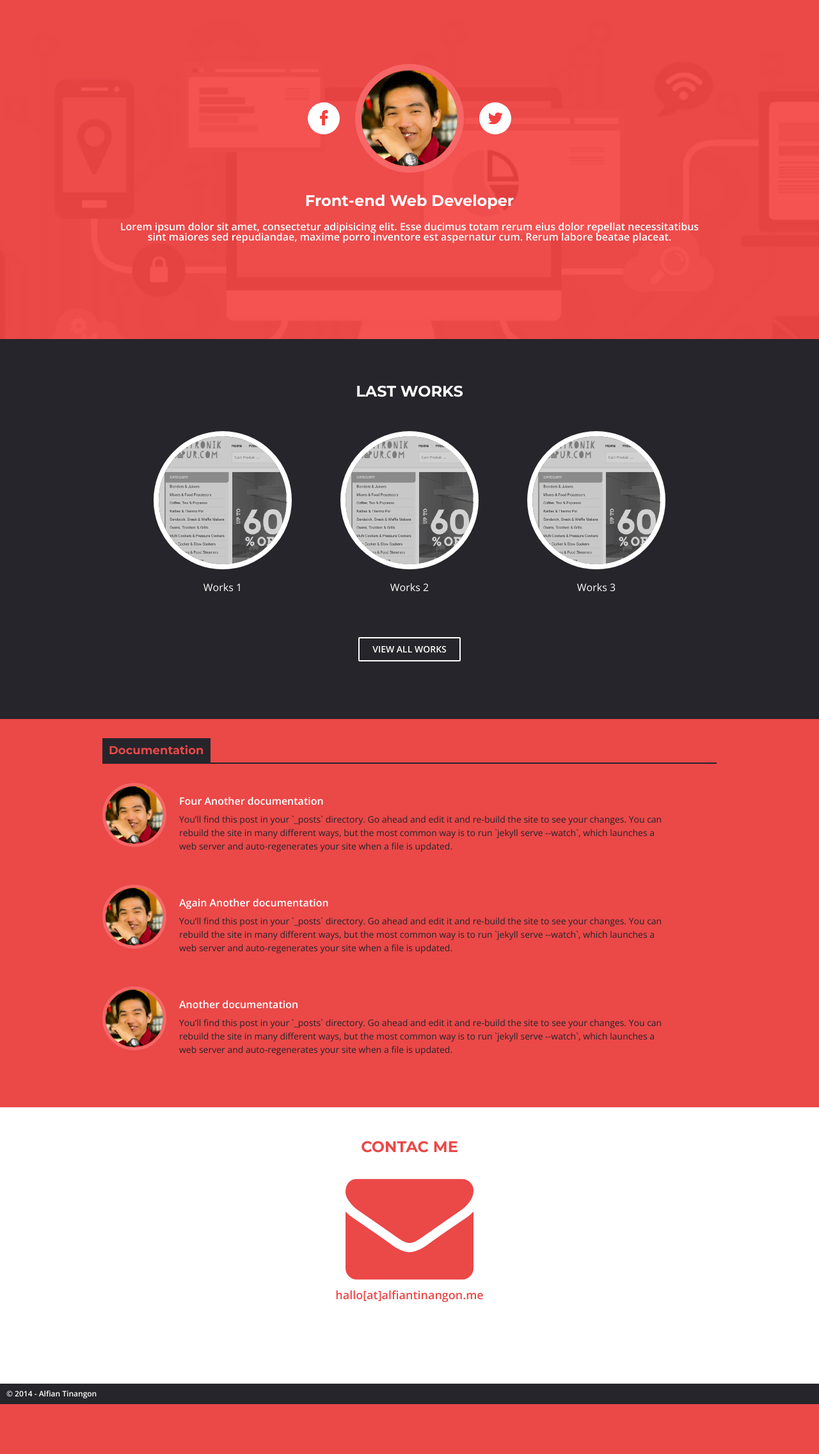
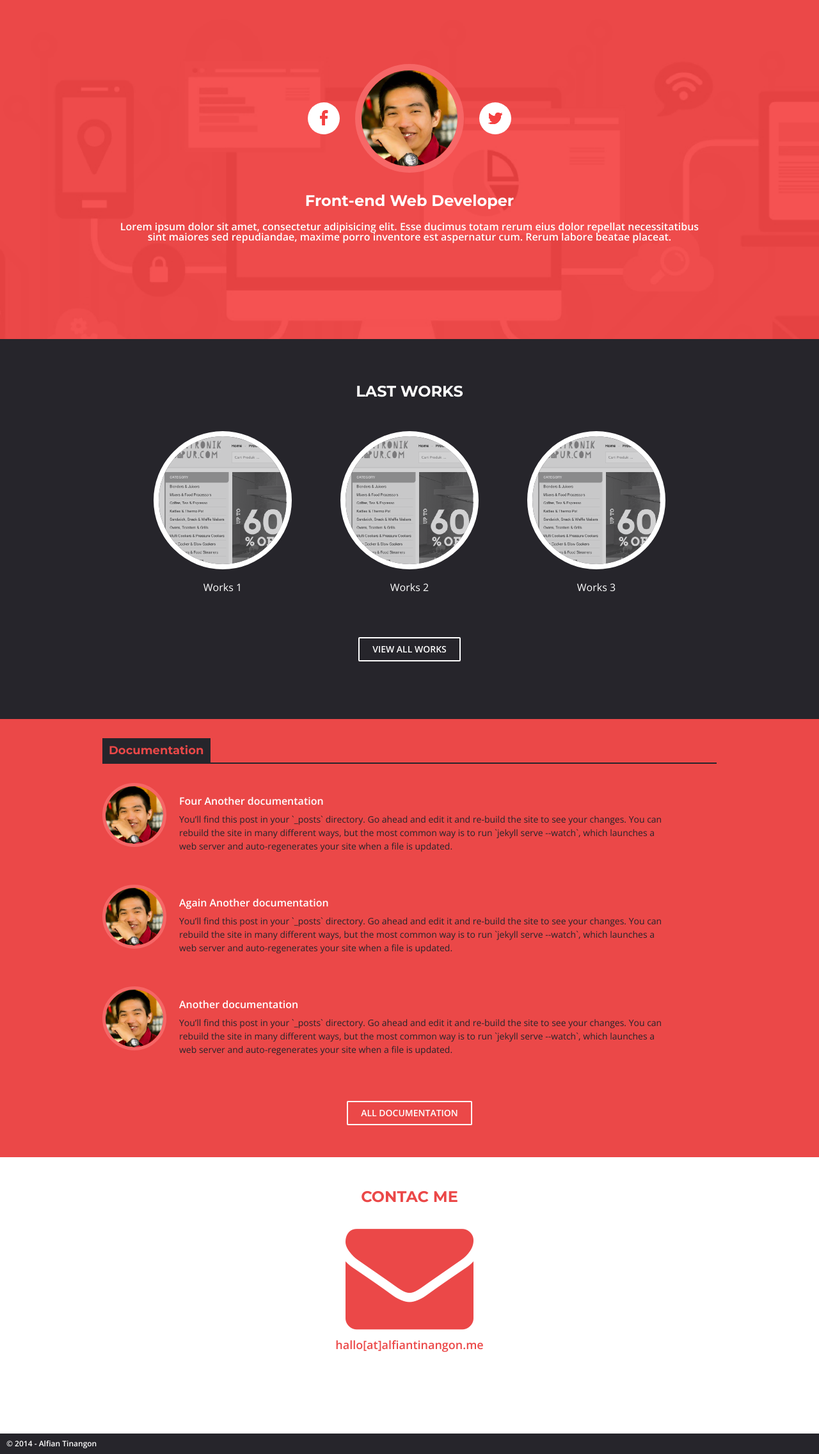
Before and after one commit to fiantinangon/fiantinangon.github.io, a Jekyll site: the page built from index.html, in a window 1280 px wide. Shown: the whole page at 64% size. Built offline with Jekyll 4.4.1, drawn with Linux system fonts in a browser that asks for light colours; nearby versions of some CDN libraries; before the commit the page ends 2195 px from its top, so only the background shows below that.

Commit message:
ad more button

```diff
--- a/css/style.scss
+++ b/css/style.scss
@@ -240,11 +240,13 @@ h3 {
 .doc-section .doc-box {
   max-width: 960px;
   margin:30px auto;
+  text-align: center;
 }
 
 .doc-list {
   padding-bottom: 30px;
   margin:auto;
+  text-align: left;
   max-width: 100%;
   .image {
     max-width: 100px;
@@ -331,3 +333,8 @@ a.general-btn:hover {
   color:#26252B;
   border-color:#26252B;
 }
+
+.doc-box a.general-btn:hover {
+  border-color:white;
+  color:#EB4848;
+}
--- a/index.html
+++ b/index.html
@@ -68,6 +68,8 @@ title : Alfian Tinangon
     </div>
     {% endfor %}
 
+     <a href="#" class="general-btn">All Documentation</a>
+
 
   </div>
 </div>
```
Also changed, not shown: 3 other files.
